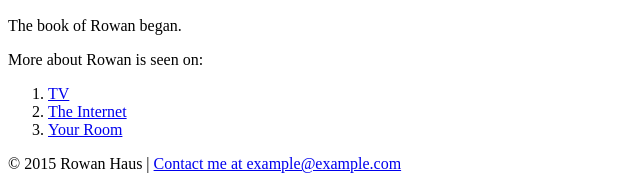
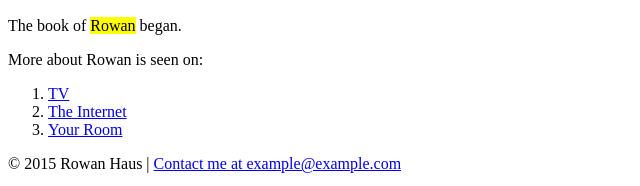
Before and after one commit to deanpd/tech-article, a plain HTML site: page index.html in a window 1280 px wide. Shown: the part 1229-1415 px from the top of the page, 0-640 px from the left. Drawn offline with Linux system fonts and the light colour scheme.

Commit message:
Missed a mark

```diff
--- a/index.html
+++ b/index.html
@@ -43,7 +43,7 @@
       <!-- author, related info -->
       <h3>About Carnor</h3>
       <img src="images/carnor.jpg" alt="Carnor">
-      <p>The book of Rowan began.</p>
+      <p>The book of <mark>Rowan</mark> began.</p>
       <p>More about Rowan is seen on:</p>
       <ol>
         <li><a href="#" target="_blank">TV</a></li>
```
